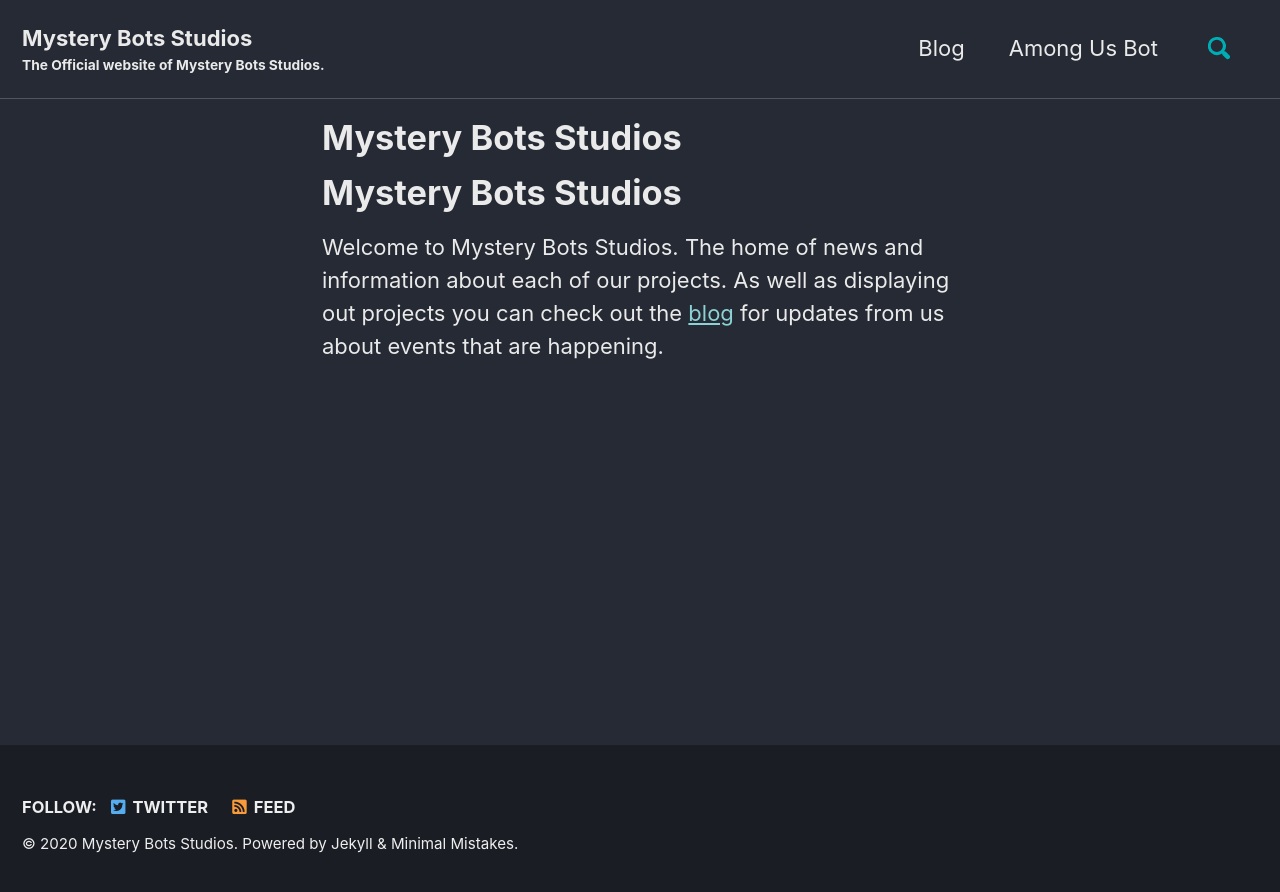
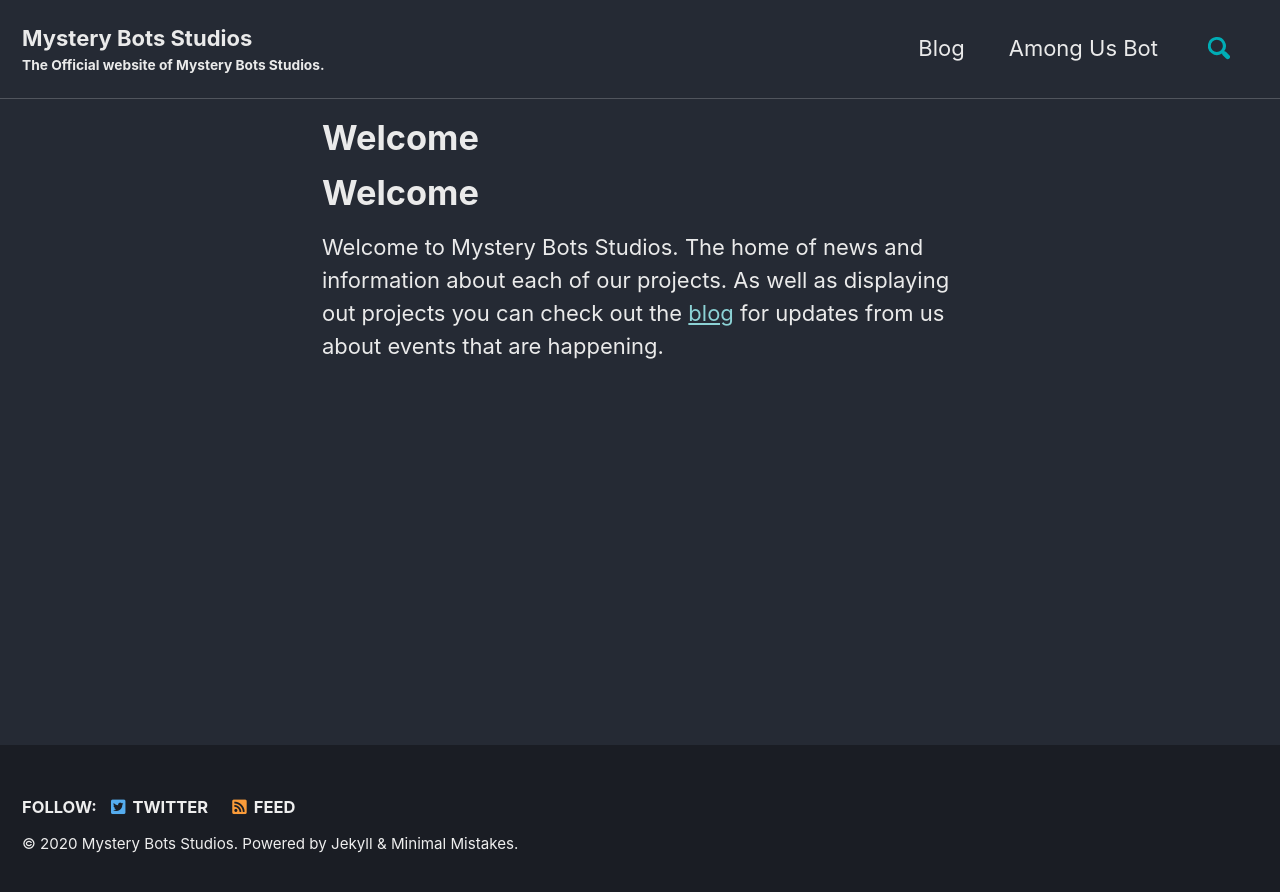
Before and after one commit to Mystery-Bots/mysterybots.com, a Jekyll site: the page built from index.md, in a window 1280 px wide. Shown: the top 892 px of the page. Built offline with Jekyll 4.4.1, drawn with Linux system fonts in a browser that asks for light colours; cached includes are drawn as plain includes; our own code applies the rules of GitHub Pages for plain Markdown files.

Commit message:
Changed: To Welcome

```diff
--- a/index.md
+++ b/index.md
@@ -1,6 +1,6 @@
 ---
 permlink: /
 ---
-# Mystery Bots Studios
+# Welcome
 
 Welcome to Mystery Bots Studios. The home of news and information about each of our projects. As well as displaying out projects you can check out the [blog](/blog/) for updates from us about events that are happening.
```
